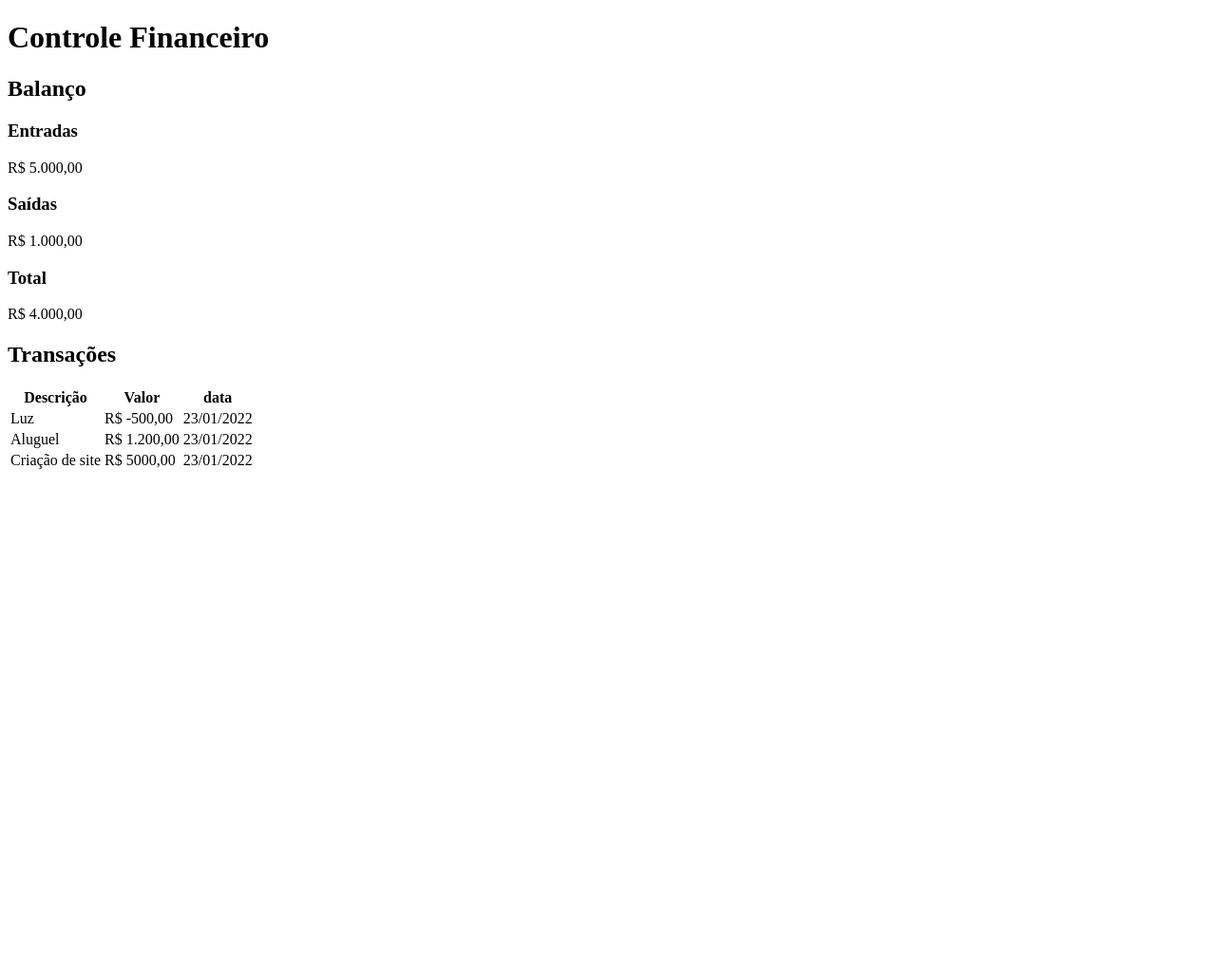
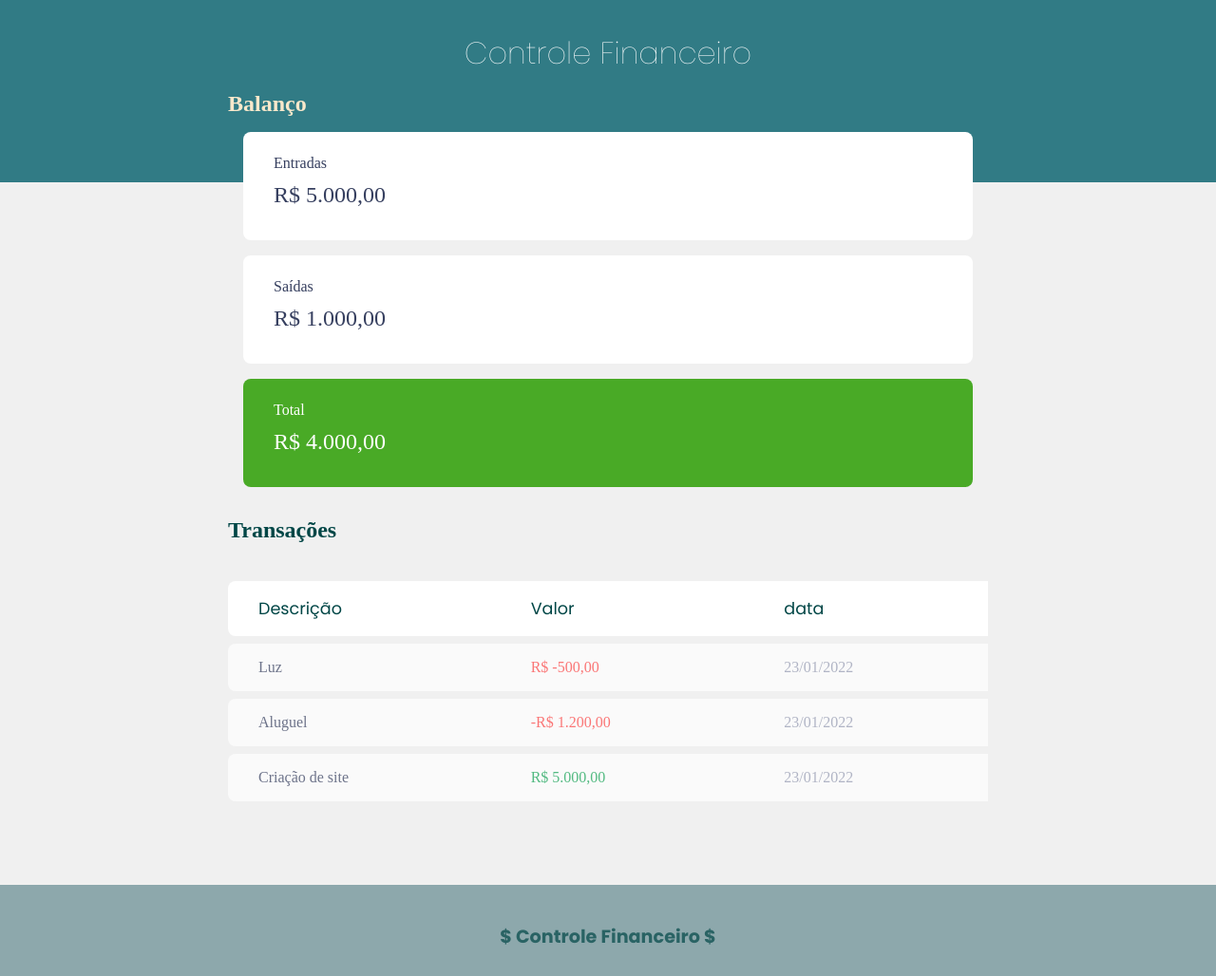
Before and after one commit to viniciusfg05/Controle-Financeiro-, a plain HTML site: page Index.html in a window 1280 px wide. Shown: the whole page at 95% size. Before the commit the page ends 800 px from the top, so only its background shows below. Drawn offline with Linux system fonts and the light colour scheme; a web font is replaced by a local one.

Commit message:
Finalização da primeira aula

```diff
--- a/Index.html
+++ b/Index.html
@@ -1,38 +1,48 @@
 <!DOCTYPE html>
-<html lang="en">
+<html lang="pt_BR">
   <head>
     <meta charset="UTF-8" />
     <meta http-equiv="X-UA-Compatible" content="IE=edge" />
     <meta name="viewport" content="width=device-width, initial-scale=1.0" />
-    <title>Dev.Finance $</title>
+    <title>Controle Financeiro $</title>
   </head>
+
+  <link rel="stylesheet" href="./styles.css" />
+
+  <link rel="preconnect" href="https://fonts.googleapis.com" />
+  <link rel="preconnect" href="https://fonts.gstatic.com" crossorigin />
+  <link
+    href="https://fonts.googleapis.com/css2?family=Mochiy+Pop+P+One&family=Poppins:ital,wght@0,100;0,300;0,400;0,700;1,100;1,300&display=swap"
+    rel="stylesheet"
+  />
   <body>
-    <header><h1>Controle Financeiro</h1></header>
+    <header id="header">
+      <h1 id="logo">Controle Financeiro</h1>
+    </header>
 
-    <main>
-      <section>
+    <main class="container">
+      <section id="balance">
         <h2>Balanço</h2>
 
-        <div>
+        <div class="card">
           <h3>Entradas</h3>
           <p>R$ 5.000,00</p>
         </div>
 
-        <div>
+        <div class="card">
           <h3>Saídas</h3>
           <p>R$ 1.000,00</p>
         </div>
 
-        <div>
+        <div class="card total">
           <h3>Total</h3>
           <p>R$ 4.000,00</p>
         </div>
       </section>
-      <section></section>
 
+      <section id="transation">
         <h2>Transações</h2>
-
-      <table>
+        <table id="data-table">
           <thead>
             <tr>
               <th>Descrição</th>
@@ -42,22 +52,27 @@
           </thead>
           <tbody>
             <tr>
-            <td>Luz</td>
-            <td>R$ -500,00</td>
-            <td>23/01/2022</td>
+              <td class="description">Luz</td>
+              <td class="expense">R$ -500,00</td>
+              <td class="date">23/01/2022</td>
             </tr>
             <tr>
-            <td>Aluguel</td>
-            <td>R$ 1.200,00</td>
-            <td>23/01/2022</td>
+              <td class="description">Aluguel</td>
+              <td class="expense">-R$ 1.200,00</td>
+              <td class="date">23/01/2022</td>
             </tr>
             <tr>
-            <td>Criação de site</td>
-            <td>R$ 5000,00</td>
-            <td>23/01/2022</td>
+              <td class="description">Criação de site</td>
+              <td class="income">R$ 5.000,00</td>
+              <td class="date">23/01/2022</td>
             </tr>
           </tbody>
         </table>
+      </section>
     </main>
+
+    <footer>
+      <p>$ Controle Financeiro $</p>
+    </footer>
   </body>
 </html>
--- /dev/null
+++ b/styles.css
@@ -0,0 +1,151 @@
+/* @font-family: 'Mochiy Pop P One', sans-serif;
+@font-family: 'Poppins', sans-serif; */
+
+* {
+  margin: 0;
+  padding: 0;
+  box-sizing: border-box; /* contagem da caixa a partir da borda */
+}
+
+:root {
+  --dark-blue: #363f5f;
+  --h2: rgb(248, 232, 203);
+  --h2-dark-blue: rgb(0, 70, 70);
+
+  --Poppins: 'Poppins', sans-serif;
+}
+
+h2 {
+  margin-bottom: 2rem;
+  color: var(--h2-dark-blue);
+}
+/* ---------Header--------- */
+body {
+  background-color: rgb(240, 240, 240);
+}
+
+#header {
+  background-color: rgb(49, 123, 133);
+  padding: 2rem 0 6rem;
+}
+
+#logo {
+  color: rgb(255, 255, 255);
+  font-family: 'Poppins', sans-serif;
+  text-align: center;
+  font-size: 2rem;
+  font-weight: 200;
+  margin-bottom: 1rem;
+}
+
+/* ---------Balance--------- */
+#balance {
+  margin-bottom: 2rem;
+}
+
+#balance h2 {
+  margin: -6rem 0;
+  margin-bottom: 0.5rem;
+  color: var(--h2);
+}
+
+.container {
+  width: min(90vw, 800px);
+  margin: auto;
+}
+
+/* ---------Cards--------- */
+
+.card {
+  background: white;
+  border-radius: 0.5rem;
+  padding: 1.5rem 2rem;
+  color: var(--dark-blue);
+  margin: 1rem;
+}
+
+.card h3 {
+  font-weight: normal;
+  font-size: 1rem;
+}
+
+.card p {
+  font-size: 1.5rem;
+  line-height: 3rem;
+}
+
+.card.total {
+  background: #49aa26;
+  color: white;
+}
+
+/* ---------Table--------- */
+
+#transaction {
+}
+
+#data-table {
+  width: 100%;
+  border-spacing: 0 0.5rem; /*para tirar as bordas da tabela*/
+  color: #969cb3;
+}
+
+table th {
+  background: white;
+  font-weight: 400;
+  padding: 1rem 2rem;
+  text-align: left;
+  color: var(--h2-dark-blue);
+  font-family: var(--Poppins);
+  font-size: 1.1rem;
+}
+
+table td {
+  background-color: white;
+  padding: 1rem 2rem;
+}
+
+table tbody tr {
+  opacity: 0.7;
+}
+table tbody tr:hover {
+  opacity: 1;
+}
+
+table thead tr th:first-child,
+table tbody tr td:first-child {
+  border-radius: 0.5rem 0 0 0.5rem;
+}
+
+td.description {
+  color: var(--dark-blue);
+}
+
+td.income {
+  color: #12a454;
+}
+
+td.expense {
+  color: rgb(255, 68, 68);
+}
+/* ---------Footer--------- */
+footer {
+  margin-top: 5rem;
+  background-color: rgb(141, 168, 172);
+  height: 6rem;
+  width: 100vw;
+}
+
+footer p {
+  text-align: center;
+  color: var(--h2-dark-blue);
+  padding-top: 2.5rem;
+  font-family: var(--Poppins);
+  font-weight: 700;
+  font-size: 1.2rem;
+  opacity: 0.7;
+}
+
+footer p:hover {
+  opacity: 1;
+}
```
Also changed, not shown: stely.css (deleted). Lines whose indentation alone changed are shown as unchanged.
